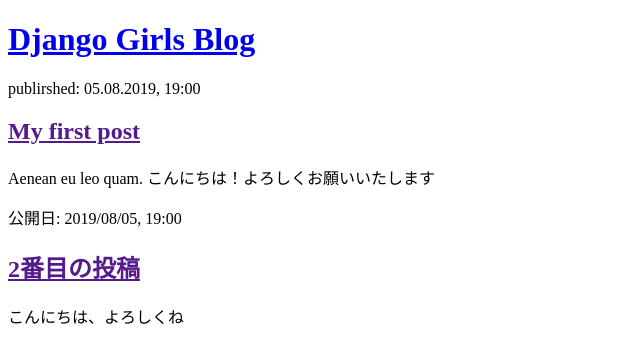
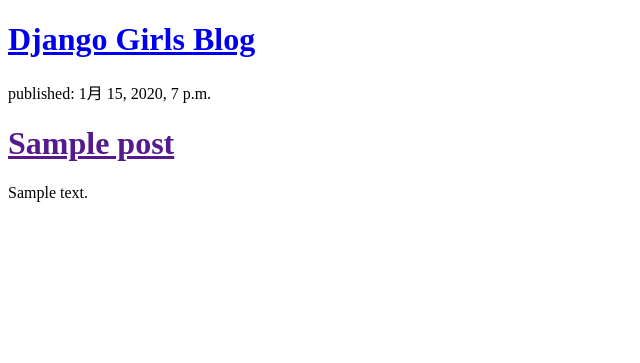
Before and after one commit to mary554934/my-first-blog, a Django app: template blog/templates/blog/post_list.html in a window 1280 px wide. Shown: the top 363 px of the page, without its empty margins (0-640 px from the left). Run offline with Django 3.2, Linux system fonts and the light colour scheme; the template is opened without the code that fills it: values that come from a table or form of the project are taken from there, others are empty; tables that the repository leaves empty hold one stand-in row (values such as "Sample post").

Commit message:
'Postの中身をブログ形式で表示'

```diff
--- a/blog/templates/blog/post_list.html
+++ b/blog/templates/blog/post_list.html
@@ -9,16 +9,12 @@
         <h1><a href="/">Django Girls Blog</a> </h1>
     </div>
 
-    <div>
-        <p>publirshed: 05.08.2019, 19:00</p>
-        <h2><a href="">My first post</a> </h2>
-        <p>Aenean eu leo quam. こんにちは！よろしくお願いいたします</p>
-    </div>
-
-    <div>
-        <p>公開日: 2019/08/05, 19:00</p>
-        <h2><a href="">2番目の投稿</a></h2>
-        <p>こんにちは、よろしくね</p>
-    </div>
+    {% for post in posts %}
+        <div>
+            <p>published: {{ post.published_date }}</p>
+            <h1><a href="">{{ post.title }}</a></h1>
+            <p>{{ post.text|linebreaksbr }}</p>
+        </div>
+    {% endfor %}
 </body>
 </html>
--- a/blog/views.py
+++ b/blog/views.py
@@ -1,6 +1,9 @@
 from django.shortcuts import render
+from . models import Post
+from django.utils import timezone
 
 # Create your views here.
 
 def post_list(request):
-    return render(request, 'blog/post_list.html', {})
+    posts = Post.objects.filter(published_date__lte=timezone.now()).order_by('published_date')
+    return render(request, 'blog/post_list.html', {'posts': posts})
```
